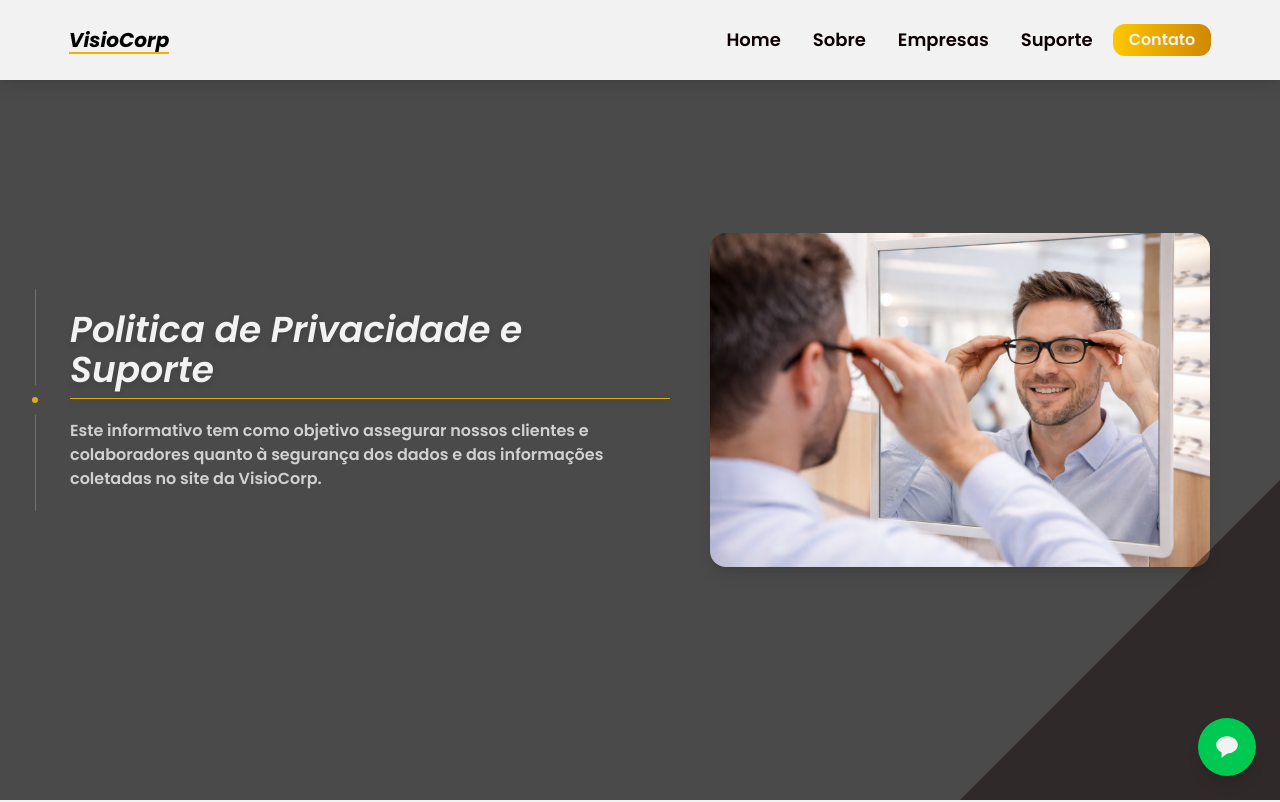
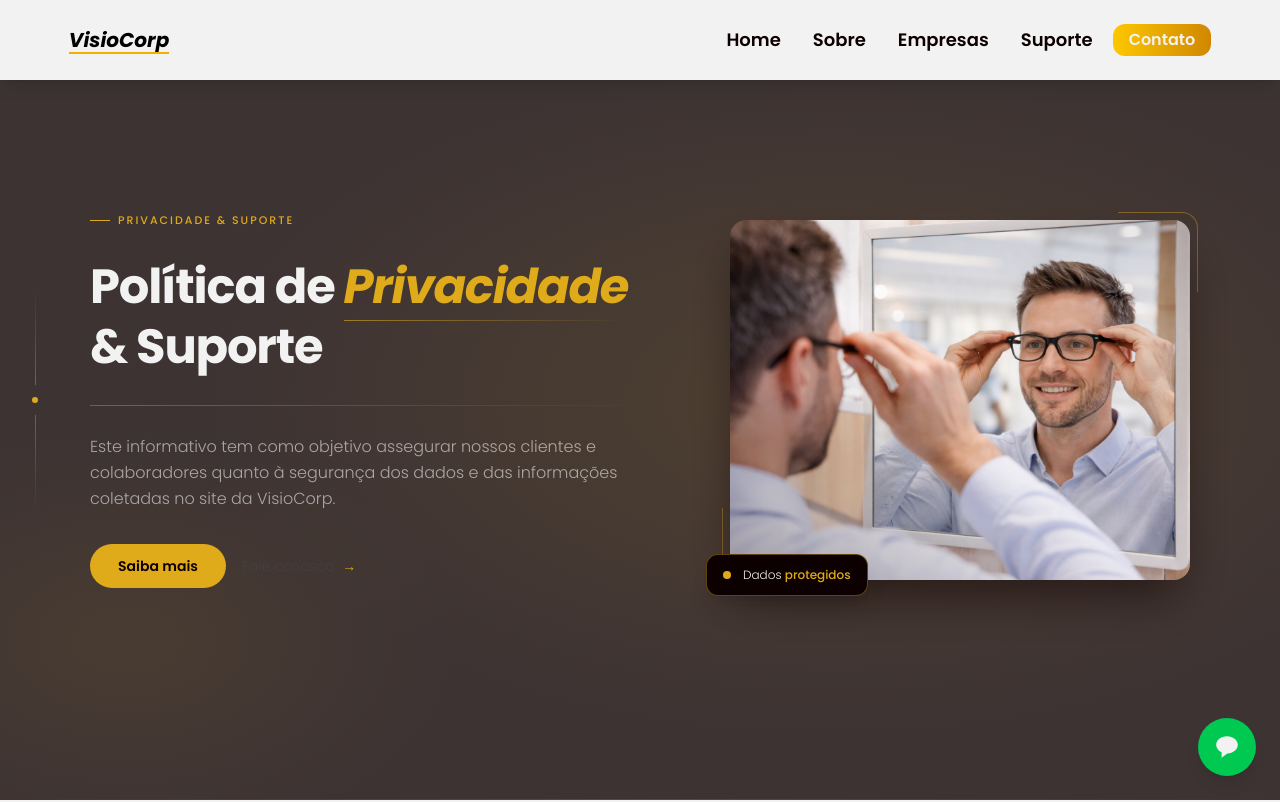
Before and after one commit to Equipe-NextSolve/visio-corp, a Next.js app: page /policiesAndPrivacy in a window 1280 px wide. Shown: the top 802 px of the page. Built offline with nearby package versions, Linux system fonts and the light colour scheme.

Commit message:
Adicionando mais estilização a páginas e sessões

```diff
--- a/src/components/about/AboutMain.jsx
+++ b/src/components/about/AboutMain.jsx
@@ -3,6 +3,7 @@ import SectionInitial from "./SectionInitial";
 import SectionTwo from "./SectionTwo";
 import SectionFinal from "./SectionFinal";
 import Message from "@/utils/Message";
+import Loanding from "@/utils/Loanding";
 
 export default function AboutMain() {
   return (
@@ -11,6 +12,7 @@ export default function AboutMain() {
       <SectionTwo />
       <SectionFinal />
       <Message />
+      <Loanding />
     </main>
   );
 }
--- a/src/components/about/SectionInitial.jsx
+++ b/src/components/about/SectionInitial.jsx
@@ -10,7 +10,6 @@ const sectionParagraphs = [
 export default function SectionInitial() {
     return (
         <section className='flex flex-col items-center w-full max-w-300 px-3 sm:px-6 gap-8'>
-
             <AnimatedEntrance className='relative w-[90%] max-w-175 rounded-2xl overflow-hidden shadow-lg'>
                 <Image
                     src="/img6.png"
--- a/src/components/about/SectionTwo.jsx
+++ b/src/components/about/SectionTwo.jsx
@@ -3,7 +3,8 @@ import Image from "next/image"
 import { AnimatedSlideLeft, AnimatedSlideRight } from "@/utils/AnimatedEntrance"
 export default function SectionTwo() {
     return (
-        <section className='w-full bg-[#3a3f47] min-h-150 mt-16 py-12 px-6 flex  justify-center'>
+        <section className='w-full bg-[#3a3f47] min-h-250 mt-16 py-12 px-6 flex  justify-center'>
+
                  <div className='flex flex-col sm:flex-row items-center gap-8 w-full max-w-300'>
 
                     <AnimatedSlideLeft className=' w-full max-w-120 sm:w-1/2 rounded-xl overflow-hidden shadow-lg shrink-0'>
--- a/src/components/companies/CompaniesMain.jsx
+++ b/src/components/companies/CompaniesMain.jsx
@@ -3,6 +3,7 @@ import FinancialModel from "./FinancialModel";
 import UseCase from "./UseCase";
 import Questions from "../contact/Questions";
 import Message from "@/utils/Message";
+import Loanding from "@/utils/Loanding";
 
 export default function CompaniesMain() {
   return (
@@ -12,6 +13,7 @@ export default function CompaniesMain() {
       <FinancialModel />
       <Questions />
       <Message />
+      <Loanding />
     </main>
   );
 }
--- a/src/components/contact/ContactMain.jsx
+++ b/src/components/contact/ContactMain.jsx
@@ -4,39 +4,110 @@ import FormContact from "./FormContact";
 import { motion } from "framer-motion";
 import Questions from "./Questions";
 import Message from "@/utils/Message";
+import Loanding from "@/utils/Loanding";
 
 export default function ContactMain() {
   return (
+    <Loanding>
       <main className="mt-20 bg-[#F0F2F5]">
-      <section className="w-full flex items-center justify-center md:min-h-150 bg-gray py-12 px-6 md:px-16">
-        <div className="w-full flex flex-col md:flex-row items-center justify-around gap-20 md:gap-50">
+        <section className="relative w-full flex items-center justify-center min-h-[90vh] overflow-hidden bg-gray py-16 px-6 md:px-16">
+          {/* Background fundo */}
+          <div className="absolute inset-0 pointer-events-none">
+            <div className="absolute -top-24 -left-24 w-96 h-96 rounded-full bg-white/5 border border-white/10" />
+            <div className="absolute -bottom-16 -right-16 w-72 h-72 rounded-full bg-white/5 border border-white/10" />
+            <div className="absolute top-1/2 left-1/4 w-32 h-32 rounded-full bg-gold/10 blur-2xl" />
+            <div className="absolute top-0 right-0 w-64 h-64 opacity-10">
+              <div className="absolute top-8 right-8 w-px h-48 bg-linear-to-b from-transparent via-gold to-transparent rotate-12" />
+              <div className="absolute top-8 right-16 w-px h-48 bg-linear-to-b from-transparent via-gold to-transparent rotate-12" />
+              <div className="absolute top-8 right-24 w-px h-48 bg-linear-to-b from-transparent via-gold to-transparent rotate-12" />
+            </div>
+            <div className="absolute bottom-0 left-1/2 -translate-x-1/2 w-2/3 h-32 bg-gold/10 blur-3xl rounded-full" />
+            <div
+              className="absolute inset-0 opacity-[0.04]"
+              style={{
+                backgroundImage:
+                  "radial-gradient(circle, white 1px, transparent 1px)",
+                backgroundSize: "32px 32px",
+              }}
+            />
+          </div>
+
+          {/* CONTAINER PRINCIPAL */}
+          <div className="relative z-10 w-full max-w-6xl flex flex-col-reverse md:flex-row items-center justify-between gap-16 md:gap-24">
             <motion.div
-            className=" flex flex-col gap-4"
-            initial={{ opacity: 0, x: -30 }}
+              className="flex flex-col gap-6 w-full md:w-1/2"
+              initial={{ opacity: 0, x: -40 }}
               animate={{ opacity: 1, x: 0 }}
-            transition={{ duration: 0.6, ease: "easeOut" }}
+              transition={{ duration: 0.7, ease: "easeOut" }}
             >
-            <h2 className="text-white text-2xl sm:text-4xl font-semibold leading-snug tracking-wide">
+              <div className="flex items-center gap-2 w-fit">
+                <span className="block w-2 h-2 rounded-full bg-gold animate-pulse" />
+                <span className="text-gold/80 text-xs font-semibold uppercase tracking-[0.2em]">
+                  Fale conosco
+                </span>
+              </div>
+
+              <h2 className="text-white text-3xl sm:text-5xl font-bold leading-tight tracking-tight">
                 Não perca tempo! <br />
-              Entre em contato
+                <span className="text-gold">Entre em contato</span>
                 <br />
                 agora mesmo
                 <br />
                 com nossa equipe
               </h2>
 
-            <span
-              className="block h-0.5 w-[80%] max-w-45 rounded-lg bg-gold"
-              style={{ boxShadow: "0 3px 5px rgba(0,0,0,0.3)" }}
-            />
+              <div className="flex items-center gap-3">
+                <span className="block h-0.5 w-16 rounded-full bg-gold shadow-[0_0_8px_rgba(212,175,55,0.5)]" />
+                <span className="block h-0.5 w-4 rounded-full bg-gold/30" />
+                <span className="block h-0.5 w-2 rounded-full bg-gold/15" />
+              </div>
+
+              <p className="text-white/50 text-sm max-w-xs leading-relaxed">
+                Nossa equipe está pronta para responder todas as suas dúvidas
+                com agilidade e profissionalismo.
+              </p>
+
+              <div className="flex items-center gap-8 pt-2">
+                <div className="flex flex-col">
+                  <span className="text-gold font-bold text-xl">+500</span>
+                  <span className="text-white/40 text-xs uppercase tracking-wider">
+                    Clientes
+                  </span>
+                </div>
+
+                <div className="w-px h-10 bg-white/10" />
+
+                <div className="flex flex-col">
+                  <span className="text-gold font-bold text-xl">24h</span>
+                  <span className="text-white/40 text-xs uppercase tracking-wider">
+                    Resposta
+                  </span>
+                </div>
+
+                <div className="w-px h-10 bg-white/10" />
+
+                <div className="flex flex-col">
+                  <span className="text-gold font-bold text-xl">100%</span>
+                  <span className="text-white/40 text-xs uppercase tracking-wider">
+                    Satisfação
+                  </span>
+                </div>
+              </div>
             </motion.div>
+            <motion.div
+              className="relative w-full md:w-1/2 max-w-sm md:max-w-lg"
+              initial={{ opacity: 0, x: 40 }}
+              animate={{ opacity: 1, x: 0 }}
+              transition={{ duration: 0.7, ease: "easeOut", delay: 0.15 }}
+            >
+              <div className="absolute -inset-1 rounded-2xl bg-linear-to-br from-gold/40 via-transparent to-gold/10 blur-sm" />
 
-          <motion.div
-            className="flex-1 w-full max-w-sm md:max-w-lg rounded-xl overflow-hidden shadow-2xl"
-            initial={{ opacity: 0, x: 30 }}
-            animate={{ opacity: 1, x: 0 }}
-            transition={{ duration: 0.6, ease: "easeOut", delay: 0.15 }}
-          >
+              <div className="absolute -top-2 -left-2 w-6 h-6 border-t-2 border-l-2 border-gold rounded-tl-lg z-20" />
+              <div className="absolute -bottom-2 -right-2 w-6 h-6 border-b-2 border-r-2 border-gold rounded-br-lg z-20" />
+
+              <div className="relative rounded-2xl overflow-hidden shadow-2xl">
+                <div className="absolute inset-0 bg-linear-to-t from-black/30 via-transparent to-transparent z-10 rounded-2xl" />
+
                 <Image
                   src="/img7.png"
                   alt="Nossa equipe pronta para atender você"
@@ -45,6 +116,27 @@ export default function ContactMain() {
                   className="w-full h-full object-cover"
                   priority
                 />
+              </div>
+
+              <motion.div
+                className="absolute -bottom-5 -left-5 z-20 bg-gray/90 backdrop-blur-sm border border-white/10 rounded-xl px-4 py-3 shadow-xl flex items-center gap-3"
+                initial={{ opacity: 0, y: 10 }}
+                animate={{ opacity: 1, y: 0 }}
+                transition={{ duration: 0.5, delay: 0.5 }}
+              >
+                <div className="w-8 h-8 rounded-full bg-gold/20 flex items-center justify-center">
+                  <span className="text-gold text-sm">✓</span>
+                </div>
+
+                <div className="flex flex-col">
+                  <span className="text-white text-xs font-semibold">
+                    Atendimento ativo
+                  </span>
+                  <span className="text-white/40 text-[10px]">
+                    Resposta em instantes
+                  </span>
+                </div>
+              </motion.div>
             </motion.div>
           </div>
         </section>
@@ -52,5 +144,6 @@ export default function ContactMain() {
         <Questions />
         <Message />
       </main>
+    </Loanding>
   );
 }
--- a/src/components/home/HomeMain.jsx
+++ b/src/components/home/HomeMain.jsx
@@ -6,6 +6,7 @@ import BenefitForAll from "./BenefitForAll";
 import CommitmentFuture from "./CoommitmentFuture";
 import Questions from "../contact/Questions";
 import Message from "@/utils/Message";
+import Loanding from "@/utils/Loanding";
 
 export default function HomeMain() {
   return (
@@ -17,7 +18,8 @@ export default function HomeMain() {
       <BenefitForAll />
       <CommitmentFuture />
       <Questions />
-      <Message/>
+      <Message />
+      <Loanding />
     </main>
   );
 }
--- a/src/components/policiesAndPrivacy/InitialPolicie.jsx
+++ b/src/components/policiesAndPrivacy/InitialPolicie.jsx
@@ -2,30 +2,81 @@ import Image from "next/image";
 
 export default function InitialPolicie() {
   return (
-    <section className="w-full min-h-screen bg-gray px-10 py-20 flex flex-wrap-reverse items-center justify-center gap-10">
+    <section className="relative w-full min-h-screen bg-black/80 flex items-center justify-center px-8 py-20 overflow-hidden">
+      <div className="absolute inset-0 bg-[radial-gradient(ellipse_70%_60%_at_65%_50%,rgba(224,171,26,0.11)_0%,transparent_70%)]" />
+      <div className="absolute inset-0 bg-[radial-gradient(ellipse_40%_40%_at_10%_80%,rgba(224,171,26,0.07)_0%,transparent_65%)]" />
+
+      <div className="absolute top-0 left-0 right-0 h-px bg-linear-to-r from-transparent via-gold/40 to-transparent" />
+      <div className="absolute bottom-0 left-0 right-0 h-px bg-linear-to-r from-transparent via-gold/20 to-transparent" />
+
       <div className="absolute left-8 top-1/2 -translate-y-1/2 hidden lg:flex flex-col items-center gap-3">
-        <div className="w-px h-24 bg-gold/40" />
+        <div className="w-px h-24 bg-linear-to-b from-transparent to-gold/40" />
         <div className="w-1.5 h-1.5 rounded-full bg-gold" />
-        <div className="w-px h-24 bg-gold/40" />
-      </div>
-      <div
-        className="absolute bottom-0 right-0 w-80 h-80 bg-black/45 pointer-events-none"
-        style={{ clipPath: "polygon(100% 0, 100% 100%, 0 100%)" }}
-      />
-
-      <div className="w-150 flex flex-col gap-5">
-        <h1 className="text-4xl font-semibold text-white drop-shadow-md border-b border-gold pb-2 italic">
-          Politica de Privacidade e Suporte
-        </h1>
-        <p className="font-semibold text-white/80 z-50  ">
-          Este informativo tem como objetivo assegurar nossos clientes e
-          colaboradores quanto à segurança dos dados e das informações coletadas
-          no site da VisioCorp.
-        </p>
+        <div className="w-px h-24 bg-linear-to-t from-transparent to-gold/40" />
       </div>
 
-      <div className="overflow-hidden rounded-2xl shadow-lg">
-        <Image width={500} height={300} alt="policie-image" src="/img2.png" />
+      <div className="relative z-10 max-w-6xl w-full flex flex-wrap-reverse items-center justify-center gap-16">
+        <div className="flex flex-col gap-7 max-w-xl">
+          <div className="flex items-center gap-2">
+            <span className="w-5 h-px bg-gold" />
+            <span className="text-gold text-[11px] font-medium tracking-[0.18em] uppercase">
+              Privacidade &amp; Suporte
+            </span>
+          </div>
+
+          <h1 className="text-4xl md:text-5xl font-bold text-white leading-tight tracking-tight">
+            Política de{" "}
+            <span className="italic text-gold relative inline-block">
+              Privacidade
+              <span className="absolute -bottom-1 left-0 right-0 h-px bg-linear-to-r from-gold/60 to-transparent" />
+            </span>{" "}
+            &amp; Suporte
+          </h1>
+
+          <div className="w-full h-px bg-linear-to-r from-gold/40 to-transparent" />
+
+          <p className="text-white/60 text-base font-light leading-relaxed">
+            Este informativo tem como objetivo assegurar nossos clientes e
+            colaboradores quanto à segurança dos dados e das informações
+            coletadas no site da VisioCorp.
+          </p>
+
+          <div className="flex items-center gap-4 pt-1">
+            <button type="button" className="bg-gold hover:bg-gold/90 text-black text-sm font-semibold px-7 py-3 rounded-full transition-all duration-200 hover:-translate-y-0.5 hover:shadow-[0_8px_24px_rgba(224,171,26,0.30)]">
+              Saiba mais
+            </button>
+            <button type="button" className="text-gray/50 hover:text-white text-sm font-light flex items-center gap-2 transition-colors duration-200">
+              Fale conosco
+              <span className="text-gold">→</span>
+            </button>
+          </div>
+        </div>
+
+        <div className="relative shrink-0">
+          <div className="absolute -inset-4 bg-[radial-gradient(ellipse_at_center,rgba(224,171,26,0.15)_0%,transparent_70%)] rounded-3xl" />
+
+          <div className="absolute -top-2 -right-2 w-20 h-20 border-t border-r border-gold/40 rounded-tr-2xl" />
+          <div className="absolute -bottom-2 -left-2 w-20 h-20 border-b border-l border-gold/40 rounded-bl-2xl" />
+
+          <div className="relative rounded-2xl overflow-hidden shadow-2xl shadow-black/60">
+            <div className="absolute inset-0 bg-linear-to-tr from-black/30 via-transparent to-black/10 z-10" />
+            <Image
+              width={500}
+              height={380}
+              alt="policie-image"
+              src="/img2.png"
+              className="object-cover w-115 h-90"
+            />
+          </div>
+
+          <div className="absolute -bottom-4 -left-6 z-20 bg-black border border-gold/40 rounded-xl px-4 py-3 shadow-xl flex items-center gap-3">
+            <span className="w-2 h-2 rounded-full bg-gold animate-pulse" />
+            <span className="text-white text-xs font-light">
+              Dados{" "}
+              <span className="text-gold font-medium">protegidos</span>
+            </span>
+          </div>
+        </div>
       </div>
     </section>
   );
--- a/src/components/policiesAndPrivacy/PoliciesAndPrivacy.jsx
+++ b/src/components/policiesAndPrivacy/PoliciesAndPrivacy.jsx
@@ -1,6 +1,7 @@
 import InitialPolicie from "./InitialPolicie";
 import DescriptionPolicie from "./DescriptionPolicie";
 import Message from "@/utils/Message";
+import Loanding from "@/utils/Loanding";
 
 export default function PoliciesAndPrivacy() {
   return (
@@ -8,6 +9,7 @@ export default function PoliciesAndPrivacy() {
       <InitialPolicie />
       <DescriptionPolicie />
       <Message />
+      <Loanding />
     </main>
   );
 }
--- a/src/layout/header/Logo.jsx
+++ b/src/layout/header/Logo.jsx
@@ -3,7 +3,7 @@ import Link from 'next/link'
 export default function Logo() {
     return (
         <section className='w-150'>
-            <Link href='' className='relative text-xl font-bold italic before:content-[""] before:absolute before:left-0 before:bottom-0 before:w-full before:h-0.5 before:bg-yellow-500'>
+            <Link href='/' className='relative text-xl font-bold italic before:content-[""] before:absolute before:left-0 before:bottom-0 before:w-full before:h-0.5 before:bg-yellow-500'>
                 VisioCorp
             </Link>
         </section>
--- /dev/null
+++ b/src/utils/Loanding.jsx
@@ -0,0 +1,33 @@
+"use client";
+import { useEffect, useState } from "react";
+import { AiOutlineLoading3Quarters } from "react-icons/ai";
+
+export default function Loanding({ children }) {
+  const [loading, setLoading] = useState(true);
+
+  useEffect(() => {
+    const handleLoad = () => setLoading(false);
+
+    if (document.readyState === "complete") {
+      setLoading(false);
+    } else {
+      window.addEventListener("load", handleLoad);
+      return () => window.removeEventListener("load", handleLoad);
+    }
+  }, []);
+
+  if (loading) {
+    return (
+      <div className="fixed inset-0 flex items-center justify-center bg-white/40 backdrop-blur-md z-9999">
+        <div className="flex flex-col items-center gap-4">
+          <AiOutlineLoading3Quarters className="text-gold text-5xl animate-spin" />
+          <p className="text-black text-sm tracking-widest uppercase">
+            Carregando
+          </p>
+        </div>
+      </div>
+    );
+  }
+
+  return children;
+}
```
Lines whose indentation alone changed are shown as unchanged.
